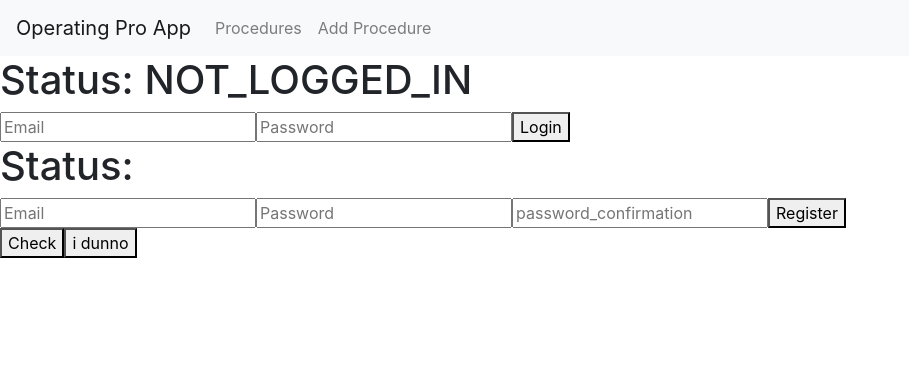
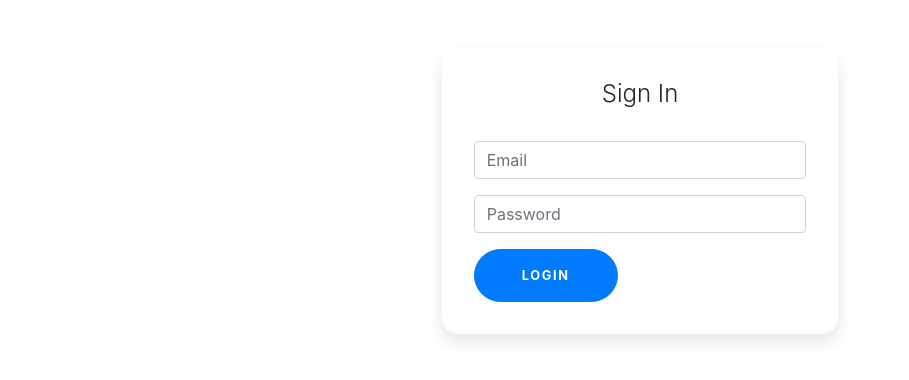
Before and after one commit to CRea7/operatingFront, a React (Create React App) app: page / in a window 1280 px wide. Shown: the top 380 px of the page, without its empty margins (0-909 px from the left). Built offline with nearby package versions, Linux system fonts and the light colour scheme.

Commit message:
UI cleanup

```diff
--- a/src/App.css
+++ b/src/App.css
@@ -53,3 +53,36 @@
     transform: rotate(360deg);
   }
 }
+
+.card-signin {
+  border: 0;
+  border-radius: 1rem;
+  box-shadow: 0 0.5rem 1rem 0 rgba(0, 0, 0, 0.1);
+}
+
+.card-signin .card-title {
+  margin-bottom: 2rem;
+  font-weight: 300;
+  font-size: 1.5rem;
+}
+
+.card-signin .card-body {
+  padding: 2rem;
+}
+
+.btn {
+  display: flex;
+  justify-content: center;
+  width: 144px;
+  font-size: 80%;
+  border-radius: 5rem;
+  letter-spacing: .1rem;
+  font-weight: bold;
+  padding: 1rem;
+}
+
+.borders {
+  border: 0;
+  border-radius: 1rem;
+  box-shadow: 0 0.5rem 1rem 0 rgba(0, 0, 0, 0.1);
+}
--- a/src/App.js
+++ b/src/App.js
@@ -19,6 +19,7 @@
             email: "",
             department: "",
             id: "",
+            isNavBarHidden: true
         }
 
         this.handleLogin = this.handleLogin.bind(this);
@@ -35,7 +36,8 @@
                 loggedInStatus: "LOGGED_IN",
                 email: localStorage.getItem('email'),
                 department: localStorage.getItem('department'),
-                id: localStorage.getItem('id')
+                id: localStorage.getItem('id'),
+                isNavBarHidden: null
             })
         }
         else
@@ -46,12 +48,14 @@
                 email: "",
                 department: "",
                 id: "",
+                isNavBarHidden: true
             })
         }
     }
 
     handleLog(){
         localStorage.clear()
+        window.location.reload();
     }
     handleLogin(data){
         localStorage.setItem('email', data.user.email)
@@ -71,7 +75,7 @@
     return (
         <Router>
         <div>
-            <Nav/>
+            {(this.state.isNavBarHidden) ? null : <Nav/> }
           <Switch>
             <Route
                 exact path="/"
@@ -81,13 +85,20 @@
             <Route
                 path="/procedures"
                 render = {props => (
-                    <ProcedureList {... props} email={this.state.email} department={this.state.department} loggedInStatus={this.state.loggedInStatus}/>
+                    <ProcedureList {... props} checkLoginStatus ={() => this.checkLoginStatus()} email={this.state.email} department={this.state.department} loggedInStatus={this.state.loggedInStatus}/>
                     )} />
-            <Route path="/AddProcedure" component={ProcedureInput}/>
+              <Route
+                  path="/Register"
+                  render = {props => (
+                      <Register {... props} checkLoginStatus ={() => this.checkLoginStatus()} />
+                  )} />
+            <Route
+                path="/AddProcedure"
+                render = {props => (
+                    <ProcedureInput {... props} checkLoginStatus ={() => this.checkLoginStatus()} />
+                )} />
             <Route path="/ProcedureEdit/:id" component={ProcedureEdit}/>
           </Switch>
-            <button onClick={() => this.checkLoginStatus()}>Check</button>
-            <button onClick={() => this.handleLog()}>i dunno</button>
         </div>
         </Router>
     );
--- a/src/Components/Login.js
+++ b/src/Components/Login.js
@@ -1,6 +1,7 @@
 import React, {Component} from "react";
 import Register from "./Register";
 import axios from "axios";
+import {Button, Form} from "react-bootstrap";
 
 export  default class Login extends Component{
     constructor(props) {
@@ -46,16 +47,28 @@
 
     render() {
         return (
-            <div>
-                <h1>Status: {this.props.loggedInStatus}</h1>
-                <form onSubmit={this.handleSubmit}>
-                    <input type="email" name="email" placeholder="Email" value={this.state.email} onChange={this.handleChange} required />
-                    <input type="password" name="password" placeholder="Password" value={this.state.password} onChange={this.handleChange} required />
 
-                    <button type="submit">Login</button>
-                </form>
-                <Register/>
+            <div className="container center_div">
+                <div className="row">
+                    <div className="col-sm-9 col-md-7 col-lg-5 mx-auto">
+                        <div className="card card-signin my-5">
+                            <div className="card-body">
+                                <h5 class="card-title text-center">Sign In</h5>
+                <Form onSubmit={this.handleSubmit}>
+                    <Form.Group controlId="exampleForm.ControlInput1">
+                        <Form.Control type="email" name="email" placeholder="Email" value={this.state.email} onChange={this.handleChange} required/>
+                    </Form.Group>
+                    <Form.Group controlId="exampleForm.ControlInput1">
+                        <Form.Control type="password" name="password" placeholder="Password" value={this.state.password} onChange={this.handleChange} required/>
+                    </Form.Group>
+                    <Button class="btn btn-lg btn-primary btn-block" type="submit">LOGIN</Button>
+                </Form>
+                            </div>
+                        </div>
+                    </div>
             </div>
+            </div>
+
         )
     }
 
--- a/src/Components/ProcedureInput.js
+++ b/src/Components/ProcedureInput.js
@@ -6,12 +6,26 @@
 //import procedureservice from "../services/procedureservice";
 
 export default class ProcdureList extends React.Component{
-    state = {
-        title: "",
-        revnum: 1,
-        status: "draft",
-        department: "",
-        content: ""
+
+    constructor(props) {
+        super(props);
+        this.state = {
+            title: "",
+            revnum: 1,
+            status: "draft",
+            department: "",
+            content: ""
+        };
+    }
+
+    componentDidMount() {
+        //loads navbar
+        this.props.checkLoginStatus()
+        //checks if user is logged in
+        if(localStorage.getItem('id') == null)
+        {
+            this.props.history.push("/")
+        }
     }
 
     handleChange = event => {
@@ -36,7 +50,7 @@
     }
     render() {
         return(
-            <div className="container center_div">
+            <div className="container center_div borders">
             <Form onSubmit={this.handleSubmit}>
                 <Form.Group controlId="exampleForm.ControlInput1">
                     <Form.Label>Operating procedure title</Form.Label>
--- a/src/Components/ProcedureList.js
+++ b/src/Components/ProcedureList.js
@@ -28,6 +28,7 @@
         {
             this.props.history.push("/")
         }
+        this.props.checkLoginStatus()
         axios.get(`http://localhost:3000/api/procedures`).then(res => {
             console.log(res.data.data);
             var ref = [];
@@ -137,7 +138,6 @@
         })
             return(
                 <div className="container center_div">
-                    <h1>Status: {this.props.loggedInStatus}</h1>
                 <Table className="protable" striped bordered hover>
                     <thead>
                         <th>ID</th>
--- a/src/Components/Register.js
+++ b/src/Components/Register.js
@@ -1,5 +1,6 @@
 import React, {Component} from "react";
 import axios from "axios";
+import {Button, Form} from "react-bootstrap";
 
 export  default class Register extends Component{
     constructor(props) {
@@ -14,6 +15,16 @@
         this.handleSubmit = this.handleSubmit.bind(this);
         this.handleChange = this.handleChange.bind(this);
         this.handleSuccessfulAuth = this.handleSuccessfulAuth.bind(this)
+    }
+
+    componentDidMount() {
+        //loads navbar
+        this.props.checkLoginStatus()
+        //checks if user is logged in
+        if(localStorage.getItem('id') == null)
+        {
+            this.props.history.push("/")
+        }
     }
 
     handleSuccessfulAuth(data) {
@@ -48,17 +59,46 @@
 
     render() {
         return (
-            <div>
-                <h1>Status: {this.props.loggedInStatus}</h1>
-                <form onSubmit={this.handleSubmit}>
-                    <input type="email" name="email" placeholder="Email" value={this.state.email} onChange={this.handleChange} required />
-                    <input type="password" name="password" placeholder="Password" value={this.state.password} onChange={this.handleChange} required />
-                    <input type="password" name="password_confirmation" placeholder="password_confirmation" value={this.state.password_confirmation} onChange={this.handleChange} required />
 
-                    <button type="submit">Register</button>
-                </form>
+            <div className="container center_div">
+                <div className="row">
+                    <div className="col-sm-9 col-md-7 col-lg-5 mx-auto">
+                        <div className="card card-signin my-5">
+                            <div className="card-body">
+                                <h5 className="card-title text-center">Register User</h5>
+                                <Form onSubmit={this.handleSubmit}>
+                                    <Form.Group controlId="exampleForm.ControlInput1">
+                                        <Form.Control type="email" name="email" placeholder="Email"
+                                                      value={this.state.email} onChange={this.handleChange} required/>
+                                    </Form.Group>
+                                    <Form.Group controlId="exampleForm.ControlInput1">
+                                        <Form.Control type="password" name="password" placeholder="Password"
+                                                      value={this.state.password} onChange={this.handleChange}
+                                                      required/>
+                                    </Form.Group>
+                                    <Form.Group controlId="exampleForm.ControlInput1">
+                                        <Form.Control type="password_confirmation" name="password_confirmation" placeholder="Password confirmation"
+                                                      value={this.state.password_confirmation} onChange={this.handleChange}
+                                                      required/>
+                                    </Form.Group>
+                                    <Button class="btn btn-lg btn-primary btn-block" type="submit">REGISTER</Button>
+                                </Form>
+                            </div>
+                        </div>
+                    </div>
+                </div>
+            </div>
 
-            </div>
+            // <div>
+            //     <form onSubmit={this.handleSubmit}>
+            //         <input type="email" name="email" placeholder="Email" value={this.state.email} onChange={this.handleChange} required />
+            //         <input type="password" name="password" placeholder="Password" value={this.state.password} onChange={this.handleChange} required />
+            //         <input type="password" name="password_confirmation" placeholder="password_confirmation" value={this.state.password_confirmation} onChange={this.handleChange} required />
+            //
+            //         <button type="submit">Register</button>
+            //     </form>
+            //
+            // </div>
         )
     }
 
--- a/src/Components/nav.js
+++ b/src/Components/nav.js
@@ -1,6 +1,12 @@
 import React from 'react';
 import 'bootstrap/dist/css/bootstrap.min.css';
 import { Navbar, Nav} from 'react-bootstrap';
+
+
+function handleLog(){
+    localStorage.clear()
+    window.location.reload();
+}
 
 function Navq() {
     return (
@@ -12,6 +18,10 @@
                     <Nav.Link href="/procedures">Procedures</Nav.Link>
                     <Nav.Link href="/AddProcedure">Add Procedure</Nav.Link>
                 </Nav>
+                <Nav className="ml-auto">
+                    <Nav.Link href="/Register">Register</Nav.Link>
+                    <Nav.Link onClick={handleLog}>Log Out</Nav.Link>
+                </Nav>
             </Navbar.Collapse>
         </Navbar>
     );
```
